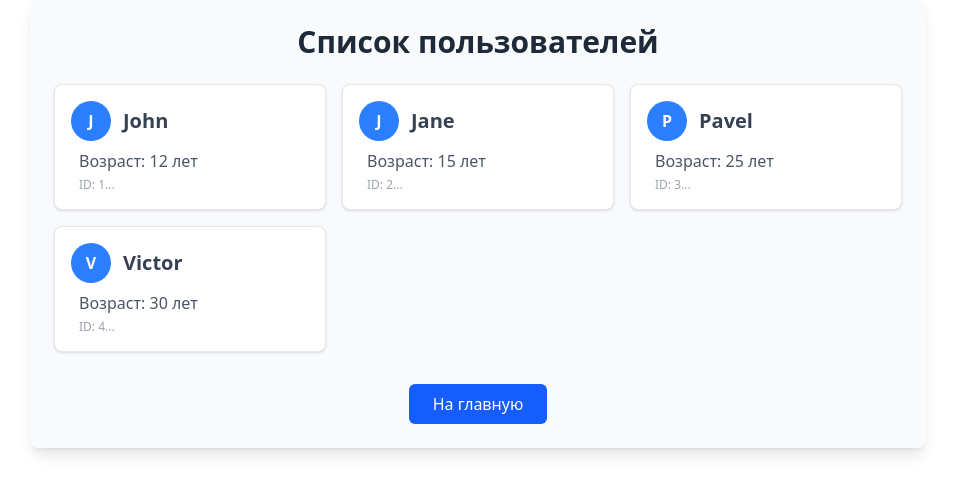
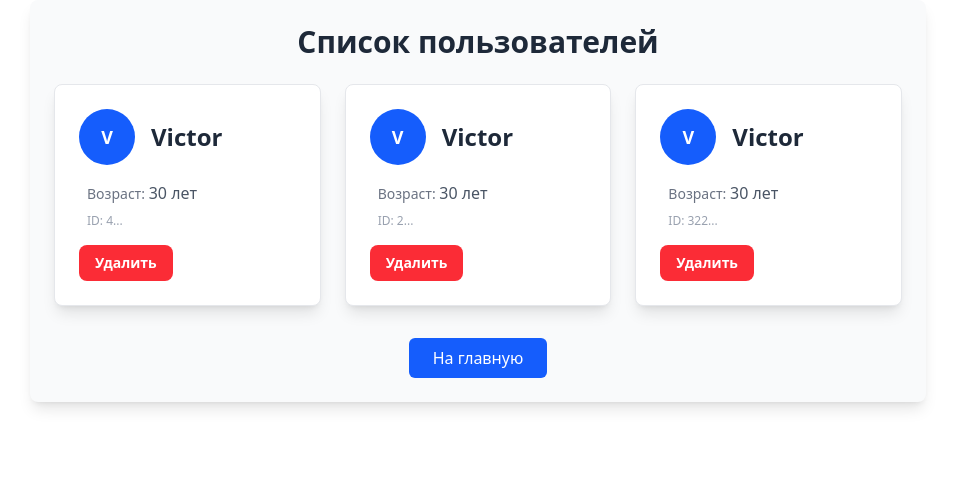
Before and after one commit to Viktor1504/React19_Examples_Code, a React (Vite) app: page /users in a window 1280 px wide. Shown: the top 494 px of the page, without its empty margins (162-1117 px from the left). Built offline with nearby package versions, Linux system fonts and the light colour scheme; data requests are answered from the project's data file.

Commit message:
React-Router-delete

```diff
--- a/db.json
+++ b/db.json
@@ -1,22 +1,17 @@
 {
   "users": [
     {
-      "id": "1",
-      "name": "John",
-      "age": 12
+      "id": "4",
+      "name": "Victor",
+      "age": 30
     },
     {
       "id": "2",
-      "name": "Jane",
-      "age": 15
+      "name": "Victor",
+      "age": 30
     },
     {
-      "id": "3",
-      "name": "Pavel",
-      "age": 25
-    },
-    {
-      "id": "4",
+      "id": "322",
       "name": "Victor",
       "age": 30
     }
--- a/src/UserPage.tsx
+++ b/src/UserPage.tsx
@@ -4,7 +4,7 @@ import API, { User } from './api.ts'
 import { AxiosError, AxiosResponse } from 'axios'
 import { ErrorBoundary } from 'react-error-boundary'
 
-const UsersDetail = ({
+const UserDetail = ({
   userPromise,
 }: {
   userPromise: Promise<AxiosResponse<User>>
@@ -70,7 +70,7 @@ const UserPage = () => {
       )}
     >
       <Suspense fallback={<div>Loading...</div>}>
-        <UsersDetail userPromise={userPromise} />
+        <UserDetail userPromise={userPromise} />
       </Suspense>
     </ErrorBoundary>
   )
--- a/src/Users.tsx
+++ b/src/Users.tsx
@@ -1,7 +1,8 @@
 import { useNavigate } from 'react-router'
 import { use } from 'react'
-import { User } from './api.ts'
+import API, { User } from './api.ts'
 import { AxiosResponse } from 'axios'
+import { MouseEvent } from 'react'
 
 const Users = ({
   usersPromise,
@@ -12,31 +13,47 @@ const Users = ({
   const response = use(usersPromise)
   const users = response.data
 
+  const handleDelete = async (id: string, e: MouseEvent) => {
+    e.preventDefault()
+    await API.deleteUser(id)
+  }
+
   return (
-    <div className="grid grid-cols-1 md:grid-cols-2 lg:grid-cols-3 gap-4 mb-8">
+    <div className="grid grid-cols-1 md:grid-cols-2 lg:grid-cols-3 gap-6 mb-8">
       {users.map((user) => (
         <div
           key={user.id}
+          className="transform transition-transform hover:scale-105"
+        >
+          <div
             onClick={() => navigate(`/users/${user.id}`)}
-          className="bg-white border border-gray-200 rounded-lg p-4 shadow-sm
-                       hover:shadow-md transition-all duration-200 cursor-pointer
-                       transform hover:-translate-y-1"
+            className="bg-white border border-gray-200 rounded-lg p-6 shadow-lg hover:shadow-xl transition-all duration-300 cursor-pointer"
           >
-          <div className="flex items-center mb-2">
-            <div className="w-10 h-10 rounded-full bg-blue-500 flex items-center justify-center text-white font-bold">
+            <div className="flex items-center mb-4">
+              <div className="w-14 h-14 rounded-full bg-blue-600 flex items-center justify-center text-white font-semibold text-lg">
                 {user.name.charAt(0)}
               </div>
-            <h3 className="ml-3 text-xl font-semibold text-gray-700">
+              <h3 className="ml-4 text-2xl font-semibold text-gray-800">
                 {user.name}
               </h3>
             </div>
             <div className="text-gray-600 pl-2">
-            <p className="mb-1">
-              Возраст: <span className="font-medium">{user.age} лет</span>
+              <p className="mb-2">
+                <span className="text-sm text-gray-500">Возраст: </span>
+                <span className="font-medium">{user.age} лет</span>
               </p>
               <p className="text-xs text-gray-400">
                 ID: {user.id.substring(0, 8)}...
               </p>
+            </div>
+            <div className="mt-4">
+              <button
+                onClick={(e) => handleDelete(user.id, e)}
+                className="bg-red-500 text-white px-4 py-2 rounded-lg text-sm font-semibold hover:bg-red-600 transition-colors duration-200"
+              >
+                Удалить
+              </button>
+            </div>
           </div>
         </div>
       ))}
```
Lines whose indentation alone changed are shown as unchanged.
